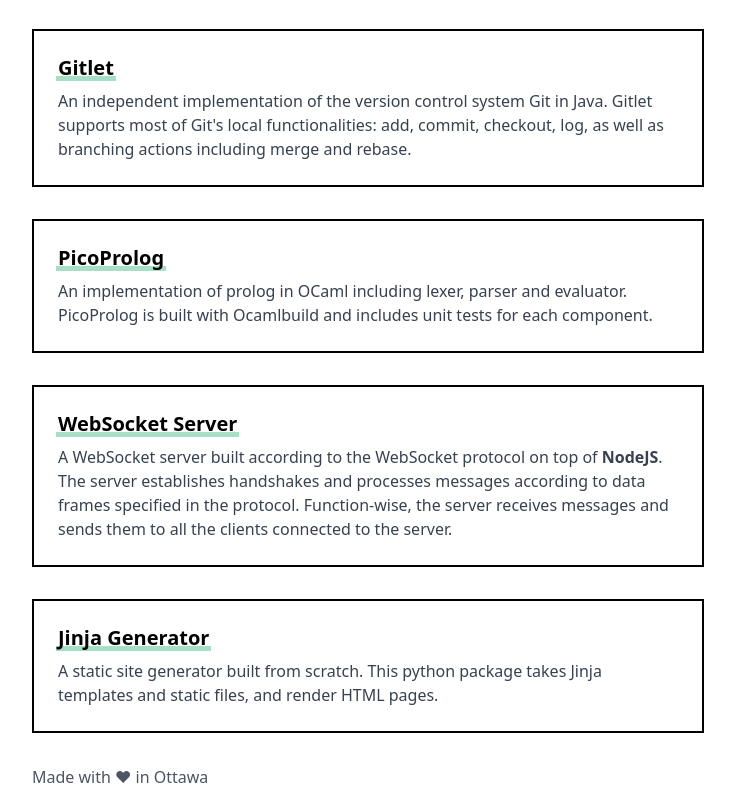
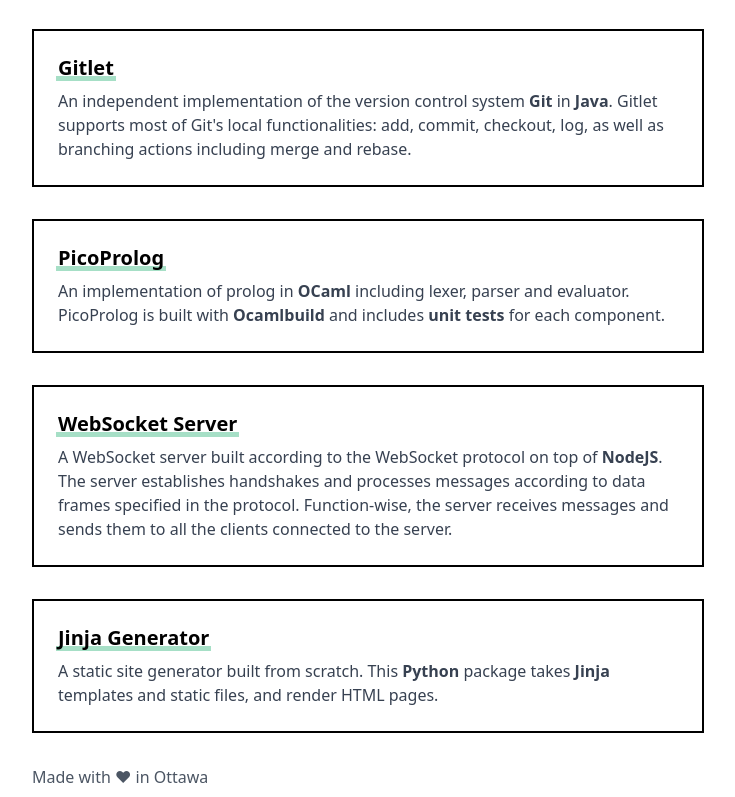
Before and after one commit to zzehli/zzehli.github.io, a plain HTML site: page index.html in a window 1280 px wide. Shown: the part 1183-1980 px from the top of the page, without its empty margins (144-879 px from the left). Drawn offline with Linux system fonts and the light colour scheme.

Commit message:
add emphasis

```diff
--- a/index.html
+++ b/index.html
@@ -112,7 +112,7 @@
                         <a href="https://github.com/zzehli/gitlet" target="_blank" rel="noopener noreferrer"
                             class="text-xl leading-tight font-semibold hover_sp">Gitlet</a>
                         <p class="text-gray-700 text-base mt-2">
-                            An independent implementation of the version control system Git in Java. Gitlet supports
+                            An independent implementation of the version control system <span class="font-bold">Git</span> in <span class="font-bold">Java</span>. Gitlet supports
                             most of Git's local functionalities: add, commit, checkout, log, as well as branching
                             actions including merge and rebase.
                         </p>
@@ -121,8 +121,8 @@
                         <a href="https://github.com/zzehli/PicoProlog" target="_blank" rel="noopener noreferrer"
                             class="text-xl leading-tight font-semibold hover_sp">PicoProlog</a>
                         <p class="text-gray-700 text-base mt-2">
-                            An implementation of prolog in OCaml including lexer, parser and evaluator. PicoProlog is
-                            built with Ocamlbuild and includes unit tests for each component.</p>
+                            An implementation of prolog in <span class="font-bold">OCaml</span> including lexer, parser and evaluator. PicoProlog is
+                            built with <span class="font-bold">Ocamlbuild</span> and includes <span class="font-bold">unit tests</span> for each component.</p>
                     </div>
                     <div data-filter="web" class="project block p-6 border-solid border-2 border-black max-w-2xl">
                         <a href="https://github.com/zzehli/websocket-server" target="_blank" rel="noopener noreferrer"
@@ -139,7 +139,7 @@
                         <a href="https://github.com/zzehli/Jinja_ssg" target="_blank" rel="noopener noreferrer"
                             class="text-xl leading-tight font-semibold hover_sp">Jinja Generator</a>
                         <p class="text-gray-700 text-base mt-2">
-                            A static site generator built from scratch. This python package takes Jinja templates and
+                            A static site generator built from scratch. This <span class="font-bold">Python</span> package takes <span class="font-bold">Jinja</span> templates and
                             static files, and render HTML pages.</p>
                     </div>
                 </div>
```
